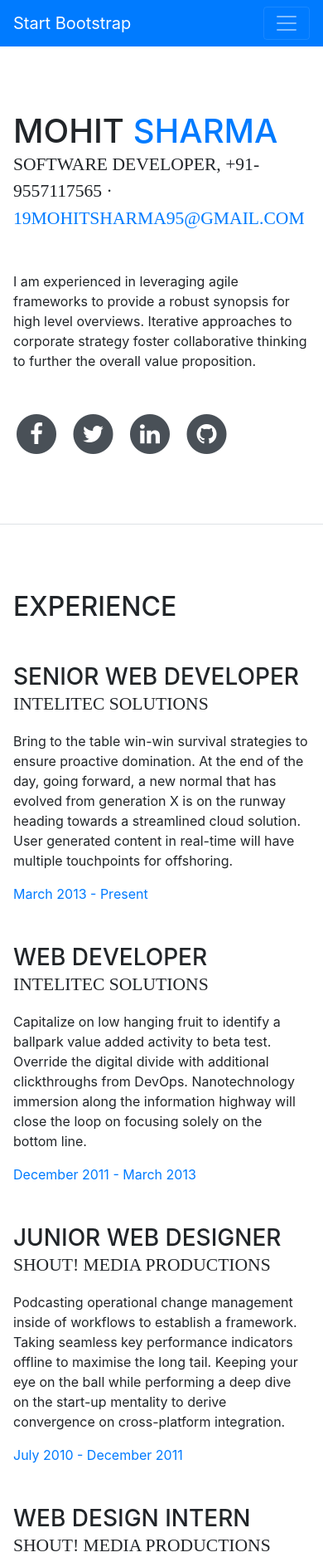
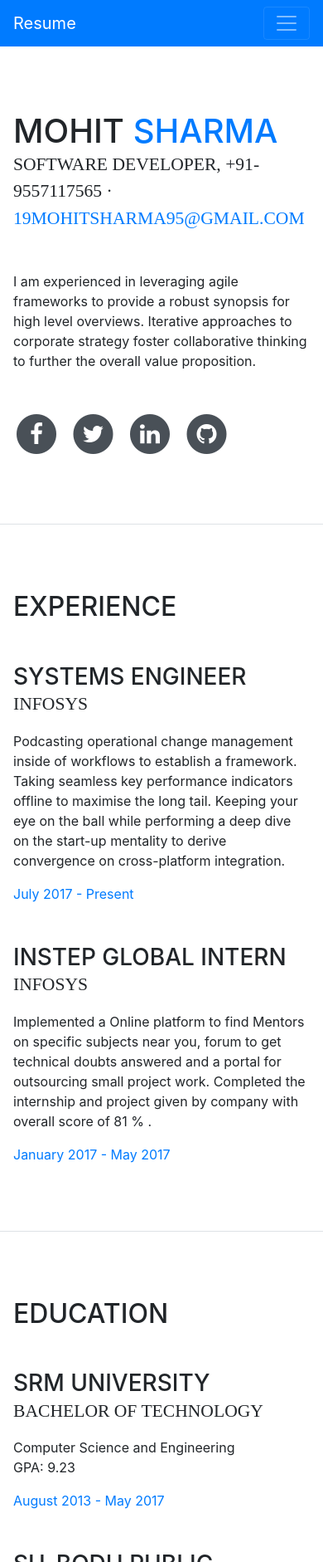
Before and after one commit to mohitsharmaaa/resume, a website with bundled scripts: page index.html in a window 390 px wide. Shown: the top 1882 px of the page at 83% size. Built offline with nearby package versions, Linux system fonts and the light colour scheme; a web font is replaced by a local one.

Commit message:
Profile Changes

```diff
--- a/index.html
+++ b/index.html
@@ -29,7 +29,7 @@
 
     <nav class="navbar navbar-expand-lg navbar-dark bg-primary fixed-top" id="sideNav">
       <a class="navbar-brand js-scroll-trigger" href="#page-top">
-        <span class="d-block d-lg-none">Start Bootstrap</span>
+        <span class="d-block d-lg-none">Resume</span>
         <span class="d-none d-lg-block">
           <img class="img-fluid img-profile rounded-circle mx-auto mb-2" src="img/profile.jpg" alt="">
         </span>
@@ -55,7 +55,7 @@
             <a class="nav-link js-scroll-trigger" href="#interests">Interests</a>
           </li>
           <li class="nav-item">
-            <a class="nav-link js-scroll-trigger" href="#awards">Awards</a>
+            <a class="nav-link js-scroll-trigger" href="#awards">Certifications</a>
           </li>
         </ul>
       </div>
@@ -112,7 +112,7 @@
       <section class="resume-section p-3 p-lg-5 d-flex flex-column" id="experience">
         <div class="my-auto">
           <h2 class="mb-5">Experience</h2>
-
+<!--
           <div class="resume-item d-flex flex-column flex-md-row mb-5">
             <div class="resume-content mr-auto">
               <h3 class="mb-0">Senior Web Developer</h3>
@@ -134,26 +134,28 @@
               <span class="text-primary">December 2011 - March 2013</span>
             </div>
           </div>
-
+-->
           <div class="resume-item d-flex flex-column flex-md-row mb-5">
             <div class="resume-content mr-auto">
-              <h3 class="mb-0">Junior Web Designer</h3>
-              <div class="subheading mb-3">Shout! Media Productions</div>
+              <h3 class="mb-0">Systems Engineer</h3>
+              <div class="subheading mb-3">Infosys</div>
               <p>Podcasting operational change management inside of workflows to establish a framework. Taking seamless key performance indicators offline to maximise the long tail. Keeping your eye on the ball while performing a deep dive on the start-up mentality to derive convergence on cross-platform integration.</p>
             </div>
             <div class="resume-date text-md-right">
-              <span class="text-primary">July 2010 - December 2011</span>
+              <span class="text-primary">July 2017 - Present</span>
             </div>
           </div>
 
           <div class="resume-item d-flex flex-column flex-md-row">
             <div class="resume-content mr-auto">
-              <h3 class="mb-0">Web Design Intern</h3>
-              <div class="subheading mb-3">Shout! Media Productions</div>
-              <p>Collaboratively administrate empowered markets via plug-and-play networks. Dynamically procrastinate B2C users after installed base benefits. Dramatically visualize customer directed convergence without revolutionary ROI.</p>
+              <h3 class="mb-0">InStep Global Intern</h3>
+              <div class="subheading mb-3">Infosys </div>
+              <p>Implemented a Online platform to find Mentors on specific subjects near you, forum to get technical doubts answered and a portal
+              for outsourcing small project work.
+               Completed the internship and project given by company with overall score of 81 % .</p>
             </div>
             <div class="resume-date text-md-right">
-              <span class="text-primary">September 2008 - June 2010</span>
+              <span class="text-primary">January 2017 - May 2017</span>
             </div>
           </div>
 
@@ -264,18 +266,19 @@
           <ul class="fa-ul mb-0">
             <li>
               <i class="fa-li fa fa-trophy text-warning"></i>
-              Google Analytics Certified Developer</li>
+              <B>MTA</B>, Microsoft Technology Associate for Software Development Fundamentals</li>
             <li>
               <i class="fa-li fa fa-trophy text-warning"></i>
-              Mobile Web Specialist - Google Certification</li>
+              <b>Certified</b>, Core Java from NIIT
+                              </li>
             <li>
               <i class="fa-li fa fa-trophy text-warning"></i>
-              1<sup>st</sup>
-              Place - University of Colorado Boulder - Emerging Tech Competition 2009</li>
+              <b>Certified</b>, Application Development for Android from NIIT
+
             <li>
               <i class="fa-li fa fa-trophy text-warning"></i>
-              1<sup>st</sup>
-              Place - University of Colorado Boulder - Adobe Creative Jam 2008 (UI Design Category)</li>
+              Silver Prize, 101 Hack 48 Competition on HackerRank</li>
+<!--
             <li>
               <i class="fa-li fa fa-trophy text-warning"></i>
               2<sup>nd</sup>
@@ -289,6 +292,9 @@
               <i class="fa-li fa fa-trophy text-warning"></i>
               3<sup>rd</sup>
               Place - James Buchanan High School - Hackathon 2005</li>
+
+-->
+
           </ul>
         </div>
       </section>
```
